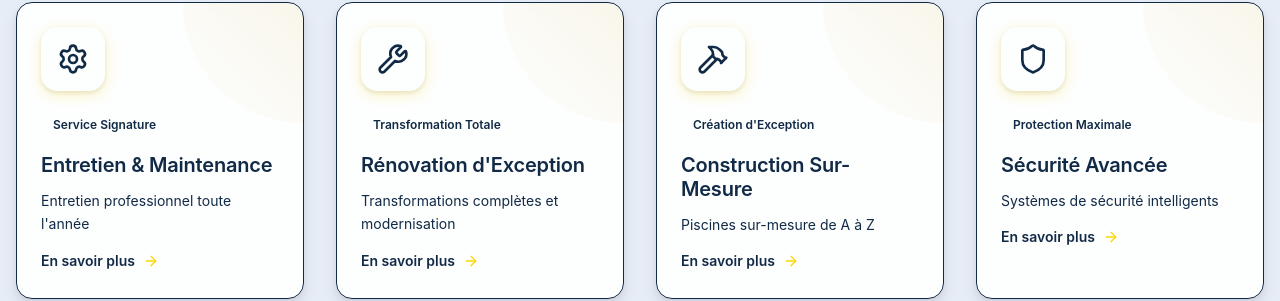
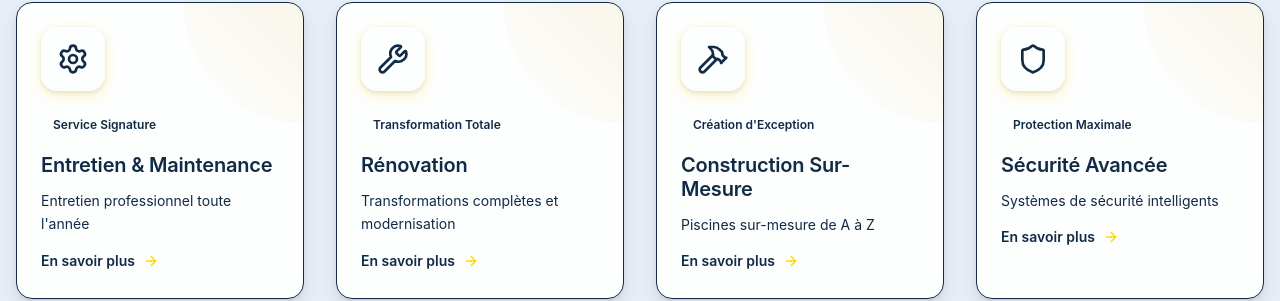
Before and after one commit to Ylli831/sun7piscine.ch, a Next.js app: page / in a window 1280 px wide. Shown: the part 1076-1377 px from the top of the page. Built offline with nearby package versions, Linux system fonts and the light colour scheme.

Commit message:
Small change

```diff
--- a/src/data/services.ts
+++ b/src/data/services.ts
@@ -84,7 +84,7 @@ export const serviceDetails: readonly ServiceDetail[] = [
   },
   {
     slug: "renovation",
-    title: "Rénovation d'Exception",
+    title: "Rénovation",
     subtitle: "Transformation Totale",
     excerpt: "Transformations complètes et modernisation",
     description:
```
